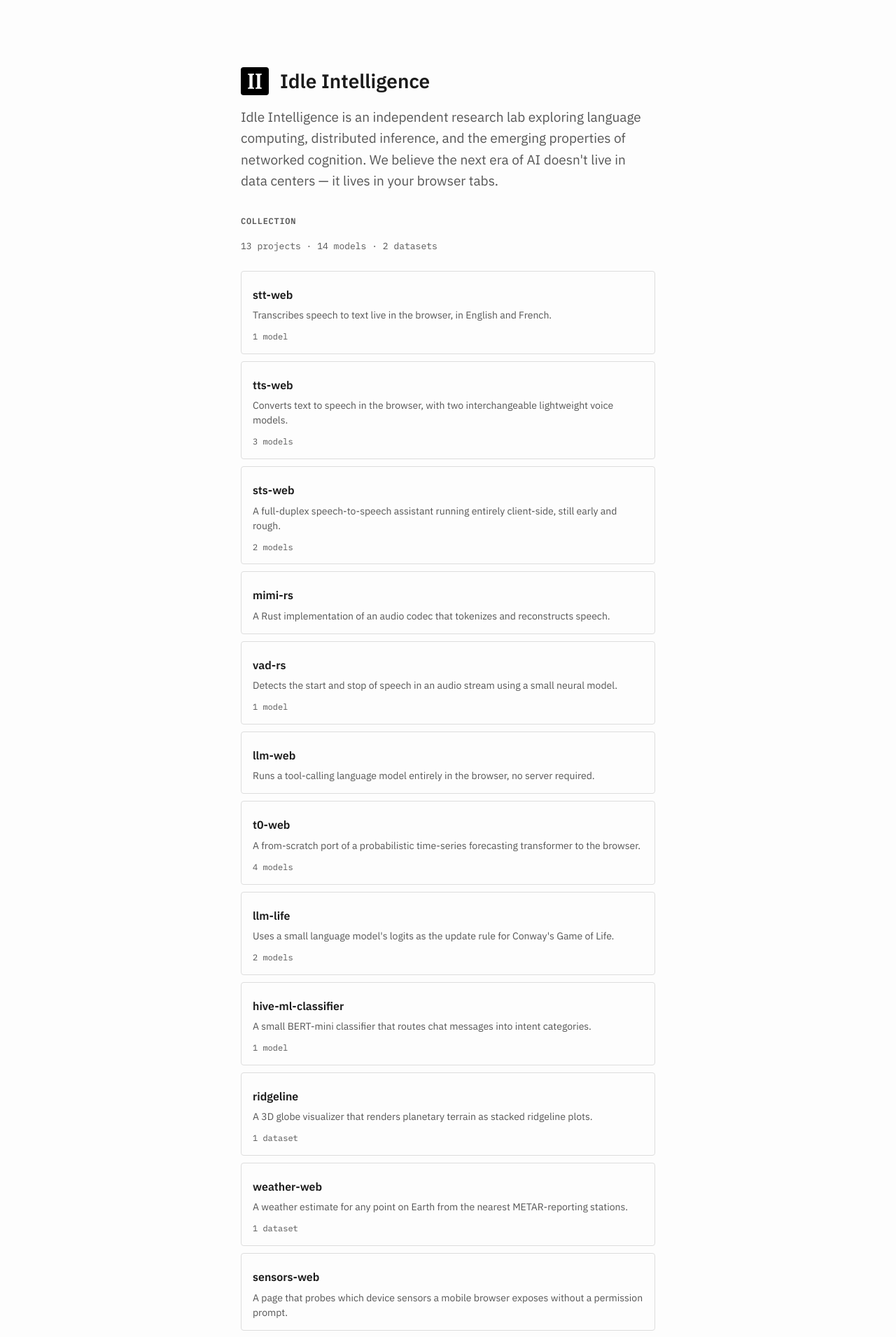
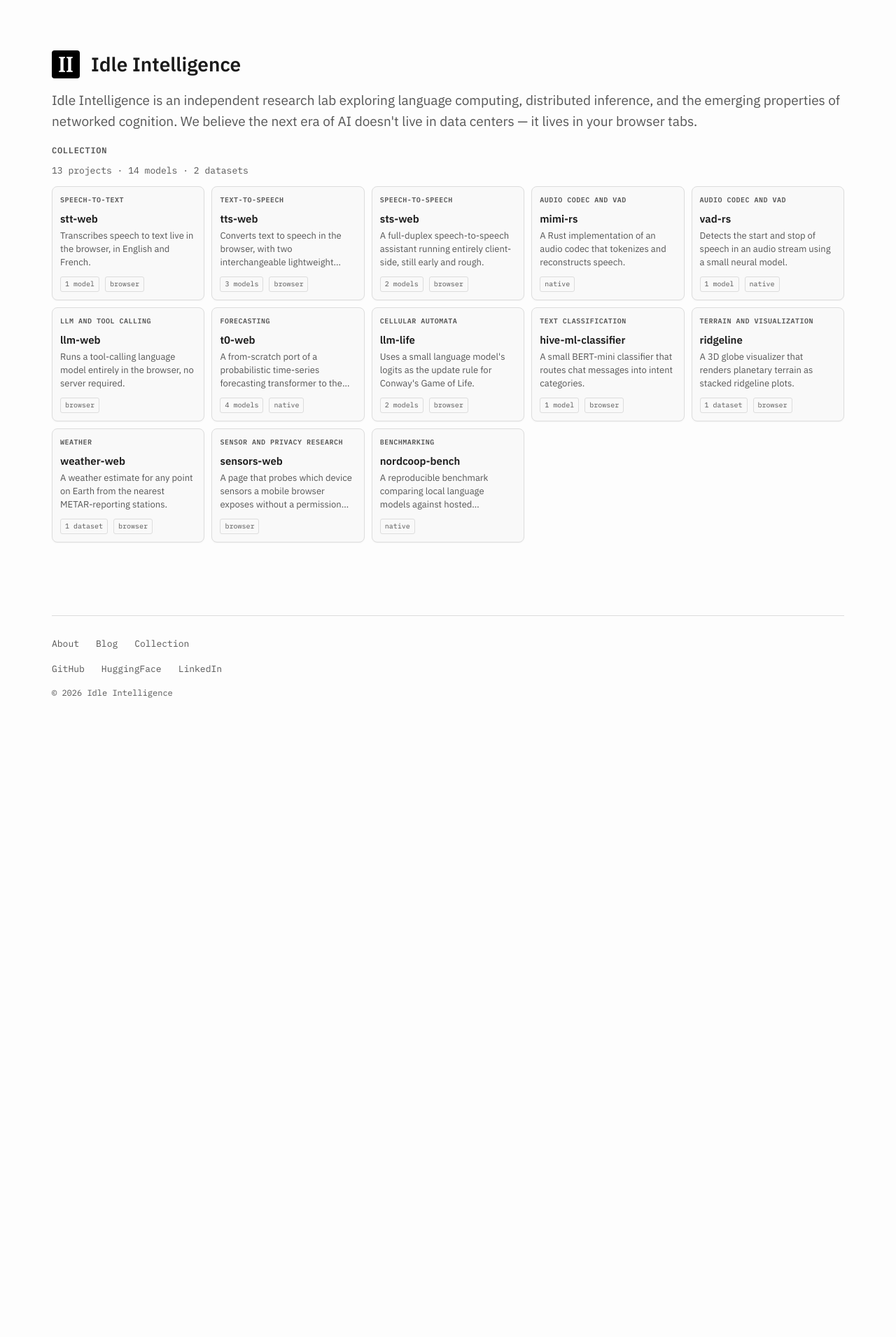
Before and after one commit to idle-intelligence/site, a Jekyll site: the page built from index.md, in a window 1280 px wide. Shown: the top 1910 px of the page at 70% size. Built offline with Jekyll 4.4.1, drawn with Linux system fonts in a browser that asks for light colours; after the commit the page ends 1048 px from its top, so only the background shows below that; some of the changed text lies outside the part shown.

Commit message:
collection: home shows a real card grid, all 13 projects on one screen
Replace the single-column list of full-width boxes with a 5-column
grid of compact tiles (title, clamped description, tag row), widen
the home page container so header/intro/grid share edges, and drop
the redundant collection link now that the nav has it. Research
Areas and Status move to the About page to keep the home page short.

```diff
--- a/_includes/catalogue.html
+++ b/_includes/catalogue.html
@@ -10,7 +10,7 @@
 <p class="counts">{{ n_repos }} projects &middot; {{ n_models }} models &middot; {{ n_datasets }} datasets</p>
 
 {% assign task_groups = "Speech-to-text,Text-to-speech,Speech-to-speech,Audio codec and VAD,LLM and tool calling,Forecasting,Cellular automata,Text classification,Terrain and visualization,Weather,Sensor and privacy research,Benchmarking" | split: "," %}
-<div class="cat-list">
+<div class="catalogue-grid">
 {% for g in task_groups %}
   {% assign projects = site.collection | where: "task_group", g | where: "kind", "code" %}
   {% for project in projects %}
@@ -26,13 +26,18 @@
       {% if owned_models == 1 %}{% assign facts = "1 model" %}{% else %}{% assign facts = owned_models | append: " models" %}{% endif %}
     {% endif %}
     {% if owned_datasets > 0 %}
-      {% if facts != "" %}{% assign facts = facts | append: " &middot; " %}{% endif %}
+      {% if facts != "" %}{% assign facts = facts | append: ", " %}{% endif %}
       {% if owned_datasets == 1 %}{% assign facts = facts | append: "1 dataset" %}{% else %}{% assign facts = facts | append: owned_datasets | append: " datasets" %}{% endif %}
     {% endif %}
-    <a class="cat-card" href="{{ project.url | relative_url }}">
-      <h3 class="cat-card-title">{{ project.title }}</h3>
-      <p class="cat-card-desc">{{ project.what_is }}</p>
-      {% if facts != "" %}<p class="cat-card-facts">{{ facts }}</p>{% endif %}
+    {% assign runtime = project.runs | split: "," | first | strip %}
+    <a class="grid-card" href="{{ project.url | relative_url }}">
+      <span class="grid-card-task">{{ g }}</span>
+      <h3 class="grid-card-title">{{ project.title }}</h3>
+      <p class="grid-card-desc">{{ project.what_is }}</p>
+      <p class="grid-card-tags">
+        {% if facts != "" %}<span>{{ facts }}</span>{% endif %}
+        {% if runtime != "" %}<span>{{ runtime }}</span>{% endif %}
+      </p>
     </a>
   {% endfor %}
 {% endfor %}
--- a/_layouts/default.html
+++ b/_layouts/default.html
@@ -34,6 +34,10 @@
       max-width: var(--max-width);
       margin: 0 auto;
       padding: 0 24px;
+    }
+
+    .container.wide {
+      max-width: 1180px;
     }
 
     /* Header */
@@ -194,6 +198,119 @@
       font-weight: 400;
       color: var(--text-secondary);
       text-transform: none;
+    }
+
+    .container.wide main {
+      padding-top: 24px;
+    }
+
+    .container.wide .lead {
+      margin-bottom: 16px;
+    }
+
+    .container.wide .counts {
+      margin-bottom: 12px;
+    }
+
+    .container.wide .section-label {
+      margin-bottom: 8px;
+    }
+
+    .catalogue-grid {
+      display: grid;
+      grid-template-columns: repeat(5, 1fr);
+      gap: 10px;
+      margin-bottom: 8px;
+    }
+
+    a.grid-card {
+      display: flex;
+      flex-direction: column;
+      border: 1px solid var(--border);
+      border-radius: 8px;
+      padding: 11px;
+      color: var(--text);
+      text-decoration: none;
+      background: color-mix(in srgb, var(--border) 12%, var(--bg));
+      box-shadow: 0 1px 2px rgba(0, 0, 0, 0.04);
+      transition: border-color 0.15s ease, box-shadow 0.15s ease, transform 0.15s ease;
+    }
+
+    a.grid-card:hover {
+      border-color: var(--text);
+      box-shadow: 0 4px 10px rgba(0, 0, 0, 0.08);
+      transform: translateY(-2px);
+    }
+
+    a.grid-card:focus-visible {
+      outline: 2px solid var(--text);
+      outline-offset: 2px;
+    }
+
+    .grid-card-task {
+      font-family: var(--mono);
+      font-size: 10px;
+      font-weight: 600;
+      letter-spacing: 0.05em;
+      text-transform: uppercase;
+      color: var(--text-secondary);
+    }
+
+    .grid-card-title {
+      font-family: var(--sans);
+      font-size: 15px;
+      font-weight: 600;
+      line-height: 1.3;
+      margin-top: 8px;
+      margin-bottom: 6px;
+      white-space: nowrap;
+      overflow: hidden;
+      text-overflow: ellipsis;
+    }
+
+    .grid-card-desc {
+      font-size: 13px;
+      line-height: 1.45;
+      height: calc(1.45em * 3);
+      color: var(--text-secondary);
+      margin-bottom: 0;
+      display: -webkit-box;
+      -webkit-line-clamp: 3;
+      -webkit-box-orient: vertical;
+      overflow: hidden;
+    }
+
+    .grid-card-tags {
+      font-family: var(--mono);
+      font-size: 10px;
+      color: var(--text-secondary);
+      margin-top: 10px;
+      margin-bottom: 0;
+      display: flex;
+      gap: 8px;
+      flex-wrap: wrap;
+    }
+
+    .grid-card-tags span {
+      border: 1px solid var(--border);
+      border-radius: 3px;
+      padding: 2px 6px;
+    }
+
+    @media (max-width: 900px) {
+      .catalogue-grid {
+        grid-template-columns: repeat(3, 1fr);
+      }
+    }
+
+    @media (max-width: 480px) {
+      .catalogue-grid {
+        grid-template-columns: repeat(2, 1fr);
+        gap: 10px;
+      }
+      a.grid-card {
+        padding: 10px;
+      }
     }
 
     .cat-list {
@@ -401,7 +518,7 @@
   <link href="https://fonts.googleapis.com/css2?family=IBM+Plex+Mono:wght@400;600&family=IBM+Plex+Sans:wght@400;600&display=swap" rel="stylesheet">
 </head>
 <body>
-  <div class="container">
+  <div class="container{% if page.wide %} wide{% endif %}">
     <header></header>
 
     <main>
--- a/index.md
+++ b/index.md
@@ -13,21 +14,3 @@ title: Home
 <p class="section-label">Collection</p>
 
 {% include catalogue.html %}
-
-<p><a href="{{ '/collection/' | relative_url }}">Every card, one page each →</a></p>
-
----
-
-<p class="section-label">Research Areas</p>
-
-**Language Computing** — Treating natural language as a runtime environment rather than a dataset. We study what happens when text becomes executable and execution becomes conversational.
-
-**Distributed Inference** — Running models where no one expects them. Commodity hardware, edge devices, browser tabs left open overnight. If it has a CPU, it has potential.
-
-**Networked Cognition** — What emerges when many small models talk to each other instead of one large model talking to itself. We don't know yet. That's the point.
-
----
-
-<p class="section-label">Status</p>
-
-The lab is operational. Publications are forthcoming. The coffee is adequate.
```
Also changed, not shown: other parts of index.md (+1 -0 lines), about.md (+16 -0 lines).
